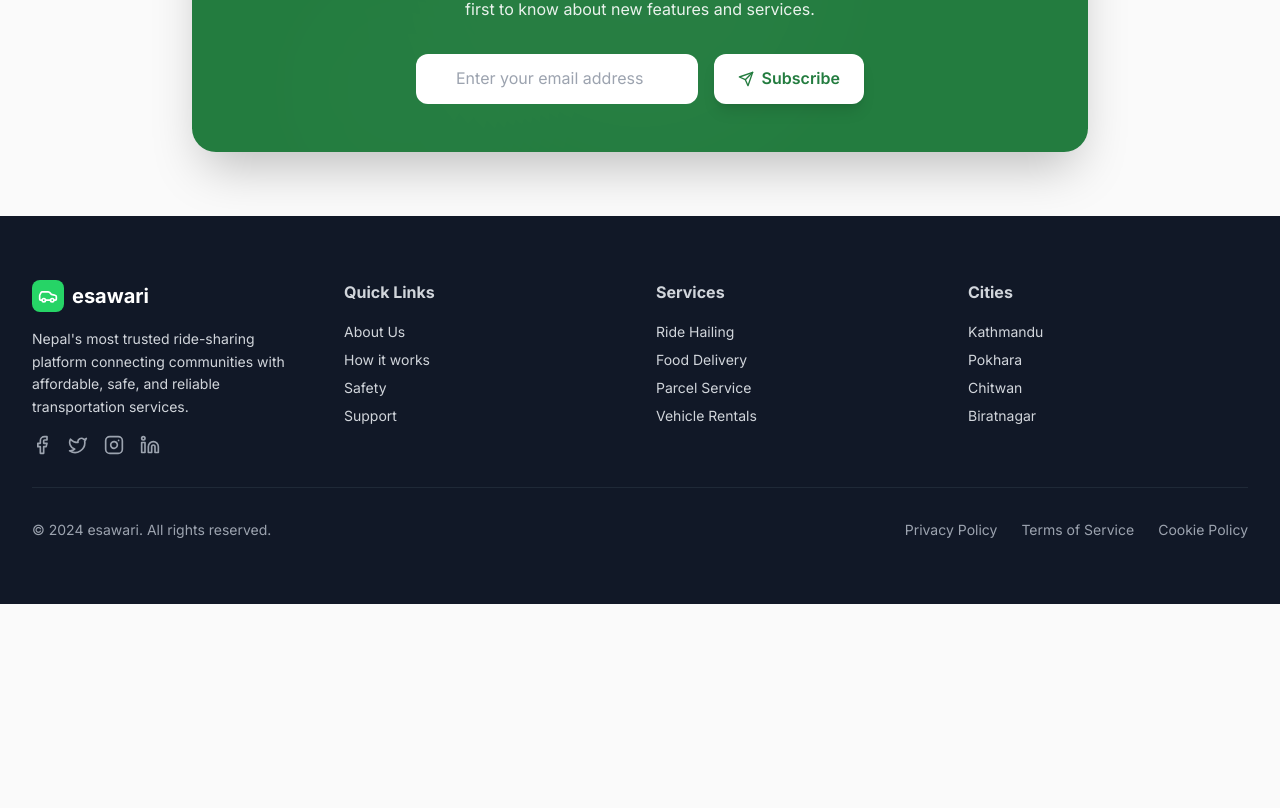
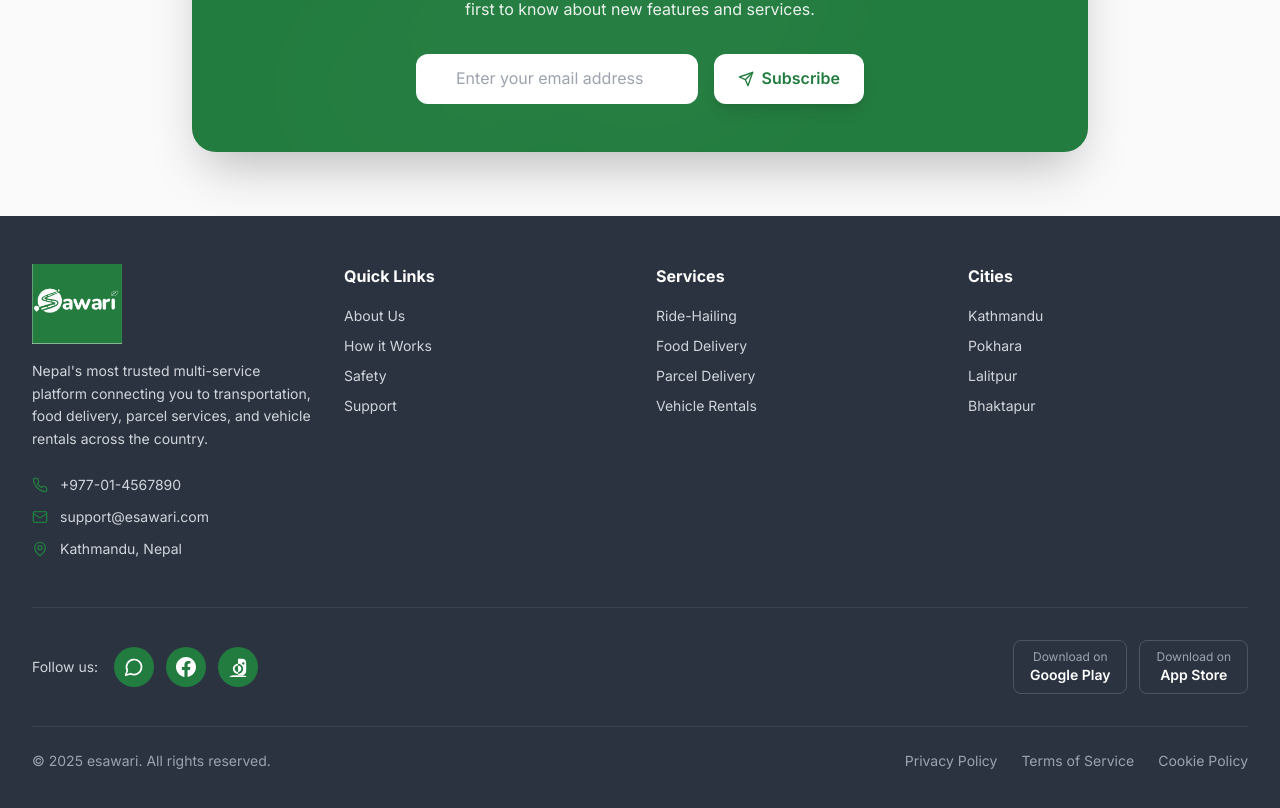
Before and after one commit to rojan-dhungel/e-sawari, a Next.js app: page /about in a window 1280 px wide. Shown: the part 5460-6268 px from the top of the page. Before the commit the page ends 6064 px from the top, so only its background shows below. Built offline with nearby package versions, Linux system fonts and the light colour scheme.

Commit message:
integrated discount api

```diff
--- a/src/landing-components/TestimonialsSection.tsx
+++ b/src/landing-components/TestimonialsSection.tsx
@@ -23,7 +23,7 @@ const TestimonialsSection = () => {
         {/* Heading */}
         <div className="text-center space-y-5 mb-16">
           <h2
-            className="text-4xl md:text-5xl font-extrabold"
+            className="text-4xl md:text-5xl font-bold"
             style={{ color: 'var(--dark-heading)' }}
           >
             Read Reviews,{' '}
--- a/src/pages/Footer.tsx
+++ b/src/pages/Footer.tsx
@@ -1,93 +1,194 @@
-import React from 'react';
-import { Car, Facebook, Twitter, Instagram, Linkedin } from 'lucide-react';
-import Link from 'next/link';
+import { Phone, Mail, MapPin, MessageCircle } from "lucide-react";
+import Link from "next/link";
+import Image from "next/image";
 
 const Footer = () => {
-  const footerSections = [
-    {
-      title: 'Quick Links',
-      links: ['About Us', 'Our Services', 'Safety', 'Support']
-    },
-    {
-      title: 'Services',
-      links: ['Ride Hailing', 'Food Delivery', 'Parcel Service', 'Vehicle Rentals']
-    },
-    {
-      title: 'Cities',
-      links: ['Kathmandu', 'Pokhara', 'Chitwan', 'Biratnagar']
-    }
-  ];
+  return (
+    <footer className="bg-[#2C3340] text-white px-4 py-12 md:px-8">
+      <div className="max-w-7xl mx-auto">
+        {/* Main Footer Content */}
+        <div className="grid md:grid-cols-2 lg:grid-cols-4 gap-8 mb-12">
+          {/* Brand Section */}
+          <div className="space-y-4">
+           <Image
+  src="/Images/sawari.png"
+  alt="esawari logo"
+  width={300} // optional, can adjust
+  height={100} // optional, can adjust
+  className="w-auto h-16 md:h-20" // Tailwind classes for responsive height
+/>
+            <p className="text-gray-300 text-sm leading-relaxed">
+              Nepal&apos;s most trusted multi-service platform connecting you to transportation, food delivery, parcel
+              services, and vehicle rentals across the country.
+            </p>
 
-  return (
-          <footer className="bg-gray-900 text-white px-4 py-16 md:px-8">
-        <div className="max-w-7xl mx-auto">
-          <div className="grid md:grid-cols-2 lg:grid-cols-4 gap-8 mb-8">
-            <div className="space-y-4">
-              <Link href="/" className="flex items-center space-x-2">
-  <div
-    className="w-8 h-8 rounded-lg flex items-center justify-center"
-    style={{ backgroundColor: "#26D466" }}
-  >
-    <Car className="w-5 h-5 text-white" />
+            {/* Contact Info */}
+            <div className="space-y-3 pt-2">
+              <div className="flex items-center gap-3">
+                <Phone className="w-4 h-4 text-[#237C3F]" />
+                <span className="text-sm text-gray-300">+977-01-4567890</span>
               </div>
-  <span className="text-xl font-bold">esawari</span>
-</Link>
-              <p className="text-gray-300 text-sm leading-relaxed">
-                Nepal&apos;s most trusted ride-sharing platform connecting communities with affordable, safe, and reliable transportation services.
-              </p>
-              <div className="flex space-x-4">
-                <Facebook className="w-5 h-5 text-gray-400 hover:text-white cursor-pointer" />
-                <Twitter className="w-5 h-5 text-gray-400 hover:text-white cursor-pointer" />
-                <Instagram className="w-5 h-5 text-gray-400 hover:text-white cursor-pointer" />
-                <Linkedin className="w-5 h-5 text-gray-400 hover:text-white cursor-pointer" />
+              <div className="flex items-center gap-3">
+                <Mail className="w-4 h-4 text-[#237C3F]" />
+                <span className="text-sm text-gray-300">support@esawari.com</span>
+              </div>
+              <div className="flex items-center gap-3">
+                <MapPin className="w-4 h-4 text-[#237C3F]" />
+                <span className="text-sm text-gray-300">Kathmandu, Nepal</span>
+              </div>
             </div>
           </div>
 
+          {/* Quick Links */}
           <div>
-              <h4 className="font-bold mb-4 text-gray-300">Quick Links</h4>
-              <ul className="space-y-2 text-sm text-gray-300">
-                 <Link href="/about" className="hover:text-white">
-    About Us
-  </Link>
-                <li>
-  <Link href="/howit" className="hover:text-white">
-    How it works
+            <h4 className="font-bold mb-4 text-white">Quick Links</h4>
+            <ul className="space-y-2.5 text-sm">
+              {[
+                { label: "About Us", href: "/about" },
+                { label: "How it Works", href: "/how-it-works" },
+                { label: "Safety", href: "/safety" },
+                { label: "Support", href: "/support" },
+              ].map((link) => (
+                <li key={link.href}>
+                  <Link
+                    href={link.href}
+                    className="text-gray-300 hover:text-primary-green transition-colors"
+                  >
+                    {link.label}
                   </Link>
                 </li>
-                <li><Link href="/safety" className="hover:text-white">Safety</Link></li>
-                <li><Link href="/support" className="hover:text-white">Support</Link></li>
+              ))}
             </ul>
           </div>
 
+          {/* Services */}
           <div>
-              <h4 className="font-bold mb-4 text-gray-300">Services</h4>
-              <ul className="space-y-2 text-sm text-gray-300">
-                <li><a href="#" className="hover:text-white">Ride Hailing</a></li>
-                <li><a href="#" className="hover:text-white">Food Delivery</a></li>
-                <li><a href="#" className="hover:text-white">Parcel Service</a></li>
-                <li><a href="#" className="hover:text-white">Vehicle Rentals</a></li>
+            <h4 className="font-bold mb-4 text-white">Services</h4>
+            <ul className="space-y-2.5 text-sm">
+              {[
+                { label: "Ride-Hailing", href: "/ride-hailing" },
+                { label: "Food Delivery", href: "/food-delivery" },
+                { label: "Parcel Delivery", href: "/parcel-delivery" },
+                { label: "Vehicle Rentals", href: "/vehicle-rentals" },
+              ].map((link) => (
+                <li key={link.href}>
+                  <Link
+                    href={link.href}
+                    className="text-gray-300 hover:text-primary-green transition-colors"
+                  >
+                    {link.label}
+                  </Link>
+                </li>
+              ))}
             </ul>
           </div>
 
+          {/* Cities */}
           <div>
-              <h4 className="font-bold mb-4 text-gray-300">Cities</h4>
-              <ul className="space-y-2 text-sm text-gray-300">
-                <li><a href="#" className="hover:text-white">Kathmandu</a></li>
-                <li><a href="#" className="hover:text-white">Pokhara</a></li>
-                <li><a href="#" className="hover:text-white">Chitwan</a></li>
-                <li><a href="#" className="hover:text-white">Biratnagar</a></li>
+            <h4 className="font-bold mb-4 text-white">Cities</h4>
+            <ul className="space-y-2.5 text-sm">
+              {[
+                { label: "Kathmandu", href: "/cities/kathmandu" },
+                { label: "Pokhara", href: "/cities/pokhara" },
+                { label: "Lalitpur", href: "/cities/lalitpur" },
+                { label: "Bhaktapur", href: "/cities/bhaktapur" },
+              ].map((link) => (
+                <li key={link.href}>
+                  <Link
+                    href={link.href}
+                    className="text-gray-300 hover:text-primary-green transition-colors"
+                  >
+                    {link.label}
+                  </Link>
+                </li>
+              ))}
             </ul>
           </div>
         </div>
 
-          <div className="border-t border-gray-800 pt-8 flex flex-col md:flex-row justify-between items-center">
-            <p className="text-sm text-gray-400">
-              © 2024 esawari. All rights reserved.
-            </p>
-            <div className="flex space-x-6 mt-4 md:mt-0">
-              <a href="#" className="text-sm text-gray-400 hover:text-white">Privacy Policy</a>
-              <a href="#" className="text-sm text-gray-400 hover:text-white">Terms of Service</a>
-              <a href="#" className="text-sm text-gray-400 hover:text-white">Cookie Policy</a>
+        {/* Divider */}
+        <div className="border-t border-gray-700 mb-8"></div>
+
+        {/* Bottom Section */}
+        <div className="flex flex-col md:flex-row justify-between items-center gap-6">
+          {/* Social Media */}
+          <div className="flex items-center gap-4">
+            <span className="text-sm text-gray-300">Follow us:</span>
+            <div className="flex gap-3">
+              <a
+                href="https://wa.me/9779014567890"
+                target="_blank"
+                rel="noopener noreferrer"
+                className="w-10 h-10 rounded-full bg-[#237C3F] flex items-center justify-center hover:bg-green-700 transition-colors"
+              >
+                <MessageCircle className="w-5 h-5 text-white" />
+              </a>
+              <a
+                href="https://facebook.com/esawari"
+                target="_blank"
+                rel="noopener noreferrer"
+                className="w-10 h-10 rounded-full bg-[#237C3F] flex items-center justify-center hover:bg-green-700 transition-colors"
+              >
+                <svg className="w-5 h-5 text-white" fill="currentColor" viewBox="0 0 24 24">
+                  <path d="M24 12.073c0-6.627-5.373-12-12-12s-12 5.373-12 12c0 5.99 4.388 10.954 10.125 11.854v-8.385H7.078v-3.47h3.047V9.43c0-3.007 1.792-4.669 4.533-4.669 1.312 0 2.686.235 2.686.235v2.953H15.83c-1.491 0-1.956.925-1.956 1.874v2.25h3.328l-.532 3.47h-2.796v8.385C19.612 23.027 24 18.062 24 12.073z" />
+                </svg>
+              </a>
+              <a
+                href="https://instagram.com/esawari"
+                target="_blank"
+                rel="noopener noreferrer"
+                className="w-10 h-10 rounded-full bg-[#237C3F] flex items-center justify-center hover:bg-green-700 transition-colors"
+              >
+                <svg className="w-5 h-5 text-white" fill="currentColor" viewBox="0 0 24 24">
+                  <path d="M12 2.163c3.204 0 3.584.012 4.85.07 3.252.148 4.771 1.691 4.919 4.919.058 1.265.069 1.645.069 4.849 0 3.205-.012 3.584-.069 4.849-.149 3.225-1.664 4.771-4.919 4.919-1.266.058-1.644.07-4.85.07-3.204 0-3.584-.012-4.849-.07-4.358-.2-6.78 2.618-6.98 6.98-.059 1.281-.073 1.689-.073 4.948 0 3.259.014 3.668.072 4.948.149 4.354 2.618 6.78 6.979 6.98 1.281.058 1.689.072 4.948.072 3.259 0 3.668-.014 4.948-.072 4.354-.2 6.782-2.618 6.979-6.98.059-1.28.073-1.689.073-4.948 0-3.259-.014-3.667-.072-4.947-.196-4.354-2.617-6.78-6.979-6.98-1.281-.059-1.69-.073-4.949-.073zm0 5.838c-3.403 0-6.162 2.759-6.162 6.162s2.759 6.163 6.162 6.163 6.162-2.759 6.162-6.163c0-3.403-2.759-6.162-6.162-6.162zm0 10.162c-2.209 0-4-1.79-4-4 0-2.209 1.791-4 4-4s4 1.791 4 4c0 2.21-1.791 4-4 4zm6.406-11.845c-.796 0-1.441.645-1.441 1.44s.645 1.44 1.441 1.44c.795 0 1.439-.645 1.439-1.44s-.644-1.44-1.439-1.44z" />
+                </svg>
+              </a>
+            </div>
+          </div>
+
+          {/* App Download Buttons */}
+          <div className="flex gap-3">
+            <a
+              href="https://play.google.com/store"
+              target="_blank"
+              rel="noopener noreferrer"
+              className="flex flex-col items-center justify-center px-4 py-2 bg-transparent border border-gray-600 rounded-lg hover:border-gray-500 transition-colors"
+            >
+              <span className="text-xs text-gray-400">Download on</span>
+              <span className="text-sm font-semibold text-white">Google Play</span>
+            </a>
+            <a
+              href="https://apps.apple.com"
+              target="_blank"
+              rel="noopener noreferrer"
+              className="flex flex-col items-center justify-center px-4 py-2 bg-transparent border border-gray-600 rounded-lg hover:border-gray-500 transition-colors"
+            >
+              <span className="text-xs text-gray-400">Download on</span>
+              <span className="text-sm font-semibold text-white">App Store</span>
+            </a>
+          </div>
+        </div>
+
+        {/* Divider */}
+        <div className="border-t border-gray-700 mt-8 pt-6"></div>
+
+        {/* Copyright and Legal Links */}
+        <div className="flex flex-col md:flex-row justify-between items-center gap-4 text-sm">
+          <p className="text-gray-400">© 2025 esawari. All rights reserved.</p>
+          <div className="flex gap-6">
+            {[
+              { label: "Privacy Policy", href: "/privacy" },
+              { label: "Terms of Service", href: "/terms" },
+              { label: "Cookie Policy", href: "/cookies" },
+            ].map((link) => (
+              <Link
+                key={link.href}
+                href={link.href}
+                className="text-gray-400 hover:text-primary-green transition-colors"
+              >
+                {link.label}
+              </Link>
+            ))}
           </div>
         </div>
       </div>
--- a/src/styles/globals.css
+++ b/src/styles/globals.css
@@ -55,7 +55,10 @@ h1, h2, h3, h4, h5, h6 {
 }
 
 /* Utility classes */
-.primary-green {
+.text-primary-green {
+  color: var(--primary-green);
+}
+.hover\:text-primary-green:hover {
   color: var(--primary-green);
 }
 
```
Also changed, not shown: src/landing-components/DealsSection.tsx (+67 -41 lines). Lines whose indentation alone changed are shown as unchanged.
